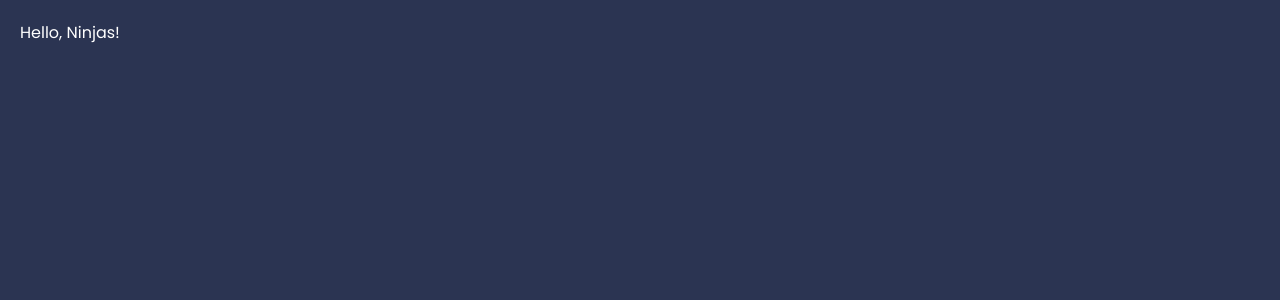
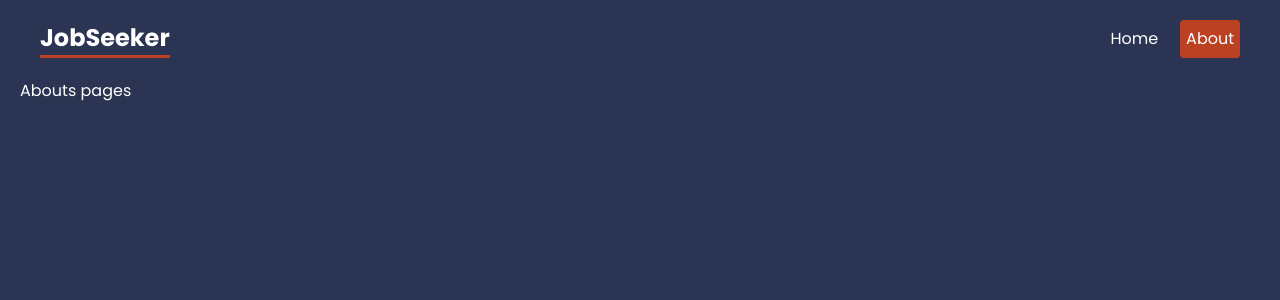
Before and after one commit to Yixin88/job_site, a React (Create React App) app: page /about in a window 1280 px wide. Shown: the top 300 px of the page. Built offline with nearby package versions, Linux system fonts and the light colour scheme.

Commit message:
added home and about component and routing, and added some styles

```diff
--- a/package.json
+++ b/package.json
@@ -8,6 +8,7 @@
     "@testing-library/user-event": "^13.5.0",
     "react": "^18.2.0",
     "react-dom": "^18.2.0",
+    "react-router-dom": "6.4",
     "react-scripts": "5.0.1",
     "web-vitals": "^2.1.4"
   },
--- a/src/App.js
+++ b/src/App.js
@@ -1,8 +1,27 @@
+import { BrowserRouter, Route, Routes, Link, NavLink } from "react-router-dom";
+
+//pages
+import Home from "./pages/Home";
+import About from "./pages/About";
+
 function App() {
   return (
-    <div className="App">
-      Hello, Ninjas!
-    </div>
+    <BrowserRouter>
+      <header>
+        <nav>
+          <h1>JobSeeker</h1>
+          <NavLink to="/">Home</NavLink>
+          <NavLink to='about'>About</NavLink>
+        </nav>
+      </header>
+      <main>
+        <Routes>
+          <Route index element={<Home />}/>
+          <Route path="/about" element={<About />}/>
+
+        </Routes>
+      </main>
+    </BrowserRouter>
   );
 }
 
--- a/src/index.css
+++ b/src/index.css
@@ -27,6 +27,28 @@
 }
 
 /* navbar */
+header nav {
+  display: flex;
+  gap: 16px;
+  justify-content: end;
+  max-width: 1200px;
+  margin: 0 auto;
+}
+
+header nav h1 {
+  margin-right: auto;
+  border-bottom: 3px solid var(--primary);
+}
+
+header nav a {
+  text-decoration: none;
+  padding: 6px;
+  border-radius: 4px;
+}
+
+header nav a.active {
+  background-color: var(--primary);
+}
 
 
 /* page content */
--- /dev/null
+++ b/src/pages/About.js
@@ -0,0 +1,9 @@
+export default function About() {
+    return (
+        <div className="About">
+            <p>
+                Abouts pages
+            </p>
+        </div>
+    )
+}
--- /dev/null
+++ b/src/pages/Home.js
@@ -0,0 +1,18 @@
+export default function Home() {
+    return (
+        <div className="home">
+            <p>
+                Lorem ipsum dolor sit amet consectetur adipisicing elit. Maxime mollitia,
+                molestiae quas vel sint commodi repudiandae consequuntur voluptatum laborum
+                numquam blanditiis harum quisquam eius sed odit fugiat iusto fuga praesentium
+                optio, eaque rerum! Provident similique accusantium nemo autem. Veritatis
+                obcaecati tenetur iure eius earum ut molestias architecto voluptate aliquam
+                nihil, eveniet aliquid culpa officia aut! Impedit sit sunt quaerat, odit,
+                tenetur error, harum nesciunt ipsum debitis quas aliquid. Reprehenderit,
+                quia. Quo neque error repudiandae fuga? Ipsa laudantium molestias eos
+                sapiente officiis modi at sunt excepturi expedita sint? Sed quibusdam
+                recusandae alias error harum maxime adipisci amet laborum.
+            </p>
+        </div>
+    )
+}
```
Also changed, not shown: 1 other file (tests, documents, lock files or other folders).
